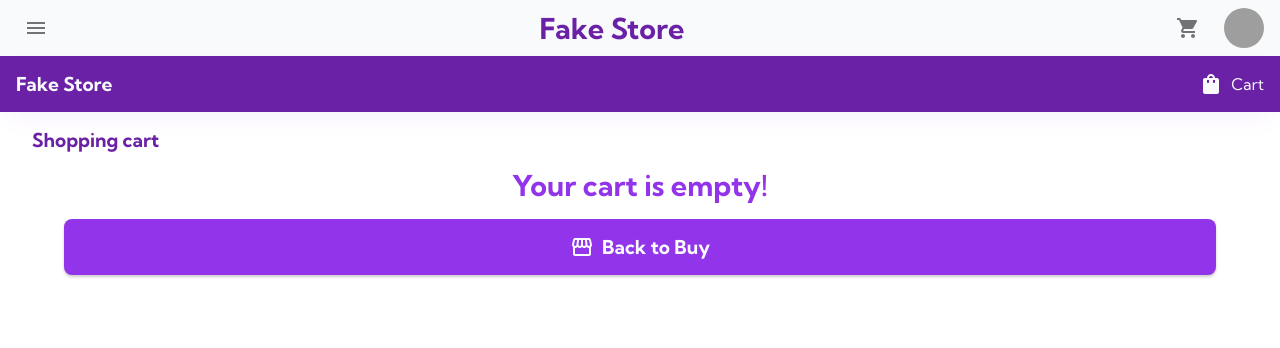
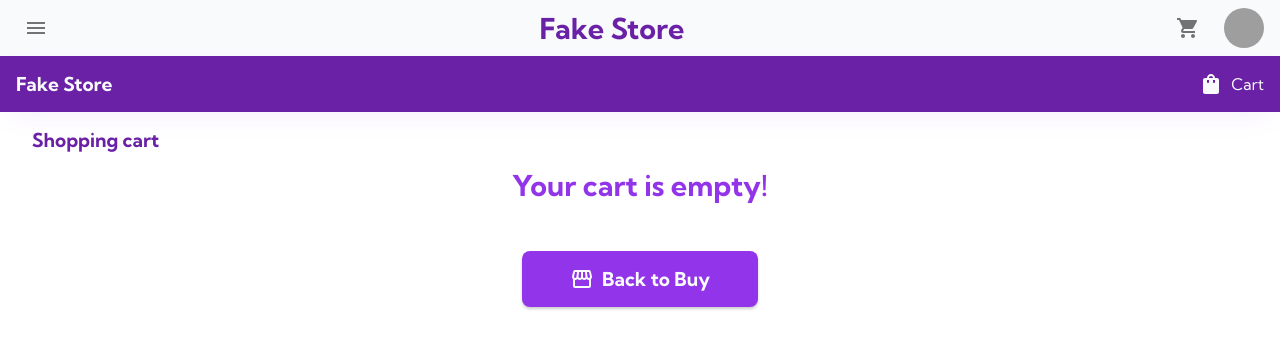
Before and after one commit to vieira-a/fake-store-react, a React (Vite) app: page /cart in a window 1280 px wide. Shown: the top 348 px of the page. Built offline with nearby package versions, Linux system fonts and the light colour scheme; grey boxes are pictures that could not be loaded.

Commit message:
fix: warning key prop on cart render

```diff
--- a/src/components/BackBuy/styles.tsx
+++ b/src/components/BackBuy/styles.tsx
@@ -2,12 +2,11 @@ import styled from "styled-components";
 import { color } from "../UI/colors";
 
 export const ButtonBackToBuy = styled("button")`
-  width: 90%;
   display: flex;
   align-items: center;
   justify-content: center;
   gap: 0.5rem;
-  padding-block: 1rem;
+  padding: 1rem 3rem;
   font-size: 1.2rem;
   font-weight: 700;
   background-color: ${color.purple["600"]};
--- a/src/pages/Cart/Cart.tsx
+++ b/src/pages/Cart/Cart.tsx
@@ -47,18 +47,19 @@ export default function Cart() {
       </S.CartHeader>
       <S.CartSection>
         <S.CartTitle>Shopping cart</S.CartTitle>
+        <S.CartMessageSection>
           {cart.length === 0 && (
             <>
-            <S.CartMessage>Your cart is empty!</S.CartMessage>
+              <S.CartMessageText>Your cart is empty!</S.CartMessageText>
               <Link to={"/"}>
                 <BackBuy />
               </Link>
             </>
           )}
+        </S.CartMessageSection>
         <S.CartProductContainer>
           {cart.map((product: any) => (
-            <>
-              <S.CartProductInfo key={Math.random()}>
+            <S.CartProductInfo key={product[0].title}>
               <S.CartProductHeader>
                 <S.CartProductImage src={product[0].image} />
                 <S.CartProductTitle>{product[0].title}</S.CartProductTitle>
@@ -68,9 +69,7 @@ export default function Cart() {
                   <button id={product[0].id} onClick={decrementAmount}>
                     -
                   </button>
-                    <S.CartProductAmount>
-                      {product[0].amount}
-                    </S.CartProductAmount>
+                  <S.CartProductAmount>{product[0].amount}</S.CartProductAmount>
                   <button id={product[0].id} onClick={incrementAmount}>
                     +
                   </button>
@@ -80,12 +79,12 @@ export default function Cart() {
                   $ {updateTotalPrice(product[0].amount, product[0].price)}
                 </S.CartProductPrice>
               </S.CartCalculation>
-              </S.CartProductInfo>
+
               <S.CartTotalToPay>
                 <p>Subtotal</p>
                 <p></p>
               </S.CartTotalToPay>
-            </>
+            </S.CartProductInfo>
           ))}
         </S.CartProductContainer>
       </S.CartSection>
--- a/src/pages/Cart/styles.tsx
+++ b/src/pages/Cart/styles.tsx
@@ -32,7 +32,15 @@ export const CartTitle = styled("h4")`
   margin-left: 2rem;
 `;
 
-export const CartMessage = styled("p")`
+export const CartMessageSection = styled("div")`
+  display: flex;
+  flex-direction: column;
+  gap: 1rem;
+  align-items: center;
+  justify-content: center;
+`;
+
+export const CartMessageText = styled("p")`
   font-size: 1.8rem;
   font-weight: 700;
   color: ${color.purple["600"]};
```
Lines whose indentation alone changed are shown as unchanged.
